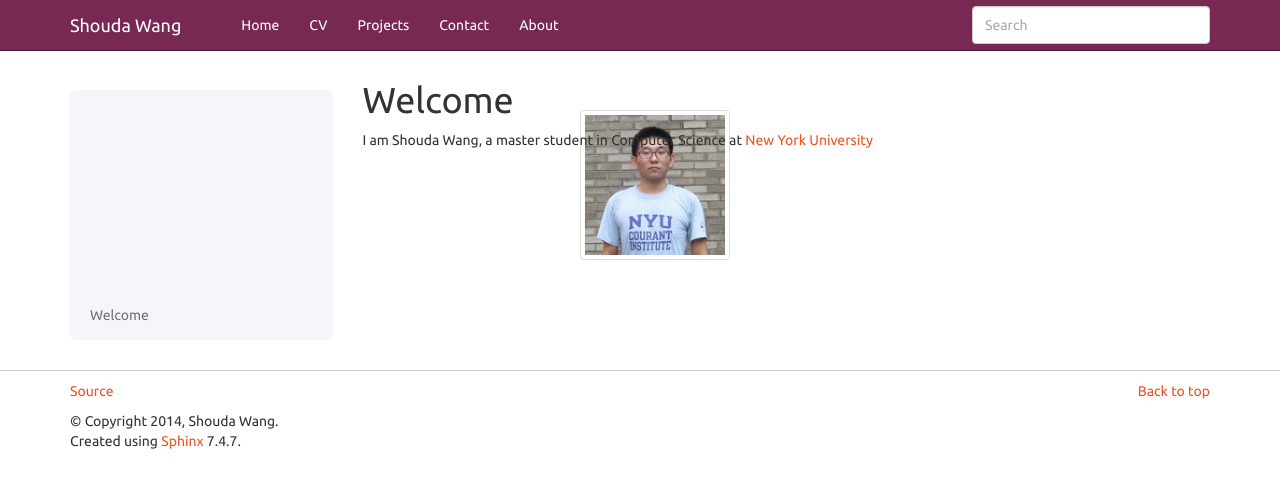
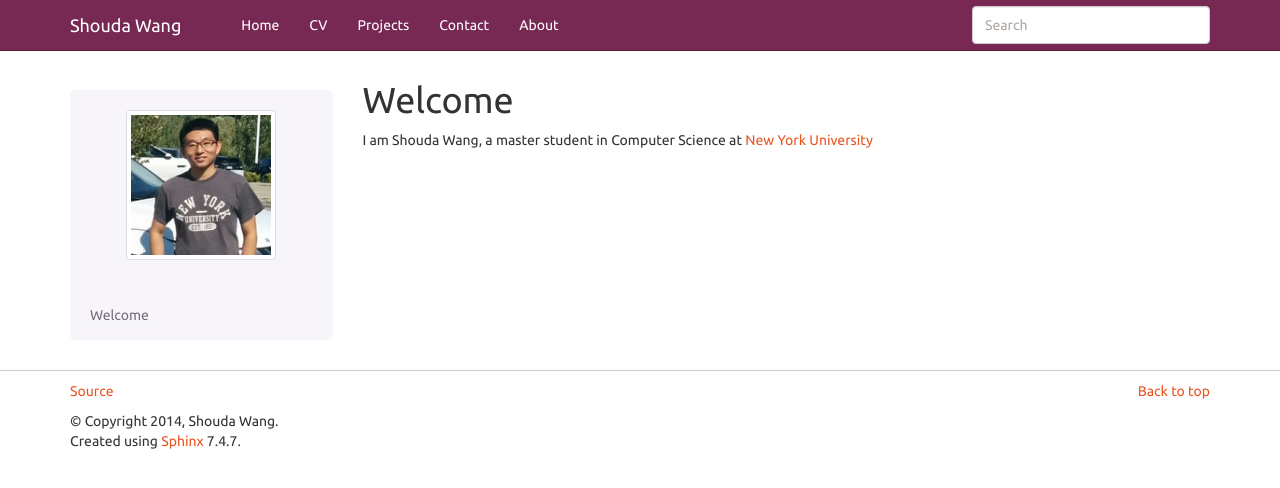
Before and after one commit to johnnywsd/shouda_home, a Sphinx documentation site: the page built from source/index.rst, in a window 1280 px wide. Shown: the top 488 px of the page. Built offline with Sphinx 7.4.7, drawn with Linux system fonts in a browser that asks for light colours.

Commit message:
Update layout

```diff
--- a/source/_templates/layout.html
+++ b/source/_templates/layout.html
@@ -3,7 +3,7 @@
 {#{%- set css_files = css_files + ["http://fonts.googleapis.com/css?family=Open+Sans"] %}#}
 {% set bootswatch_css_custom = ['_static/custom.css'] %}
 {%- set metatags = '<meta name="viewport" content="width=600" />\n'|safe %}
-{%- set metatags = metatags + '    <meta name="description" content="Personal site of Shichao An, graduate student in Computer Science at Courant Institute of Mathematical Sciences, New York University." />\n'|safe %}
+{%- set metatags = metatags + '    <meta name="description" content="Personal site of Shouda Wang, graduate student in Computer Science at Courant Institute of Mathematical Sciences, New York University." />\n'|safe %}
 {%- set metatags = metatags + '    <meta name="keywords" content="Shouda Wang" />\n'|safe %}
 {% block rootrellink %}
     <li><a href="index.html">Home</a> |</li>
--- a/source/_templates/photo.html
+++ b/source/_templates/photo.html
@@ -1,7 +1,5 @@
-<div class="container" >
-<div class="col-lg-12" style="margin-top: 10px; margin-bottom: 20px">
+<div class="row text-center" style="margin-top: 10px; margin-bottom: 20px">
 <a href="#" class="thumbnail center-block" style="max-width: 150px">
   <img src="_static/shouda_150x150.jpg">
 </a>
 </div>
-</div>
```
Also changed, not shown: source/_static/shouda_150x150.jpg, source/_static/shouda_32x32.jpg, 2 other files.
